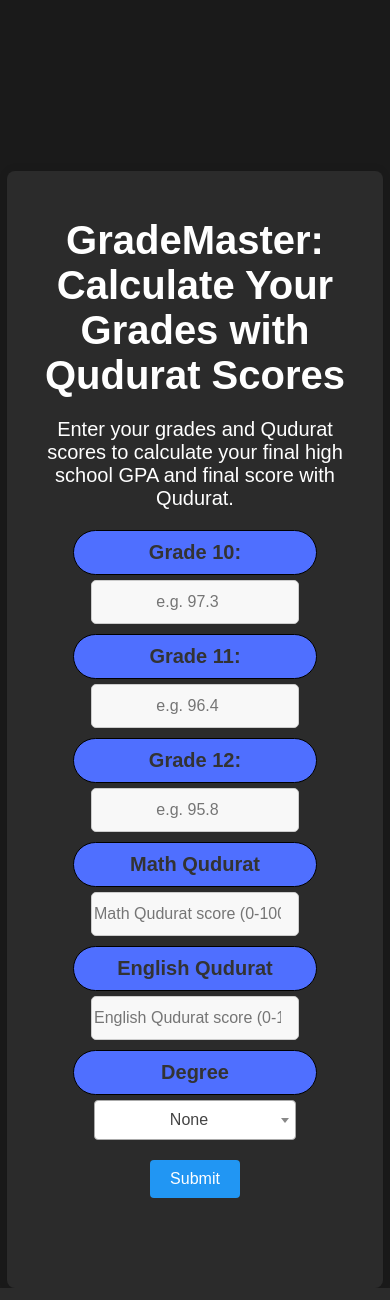
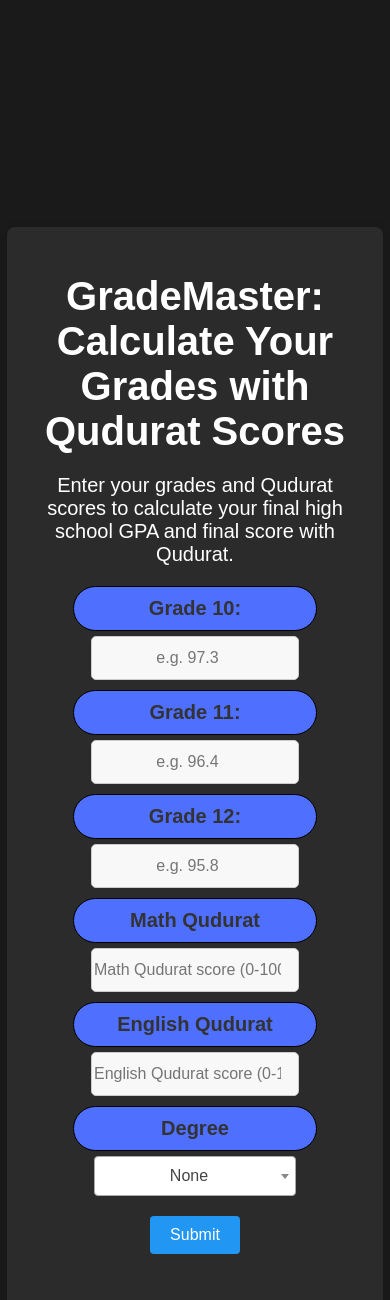
Before and after one commit to Nauseouswave/GPA-Calculator, a Flask app: page /public_tool in a window 390 px wide. Shown: the top 1300 px of the page. Run offline with Flask 3, Linux system fonts and the light colour scheme.

Commit message:
hotifx iPad

```diff
--- a/static/mobile-style.css
+++ b/static/mobile-style.css
@@ -162,7 +162,7 @@ input[type="number"] {
         /* Adjust as needed */
         padding: 20px;
         /* Adjust as needed */
-        margin-top: 160%;
+        margin-top: 190%;
     }
 
     label,
```
